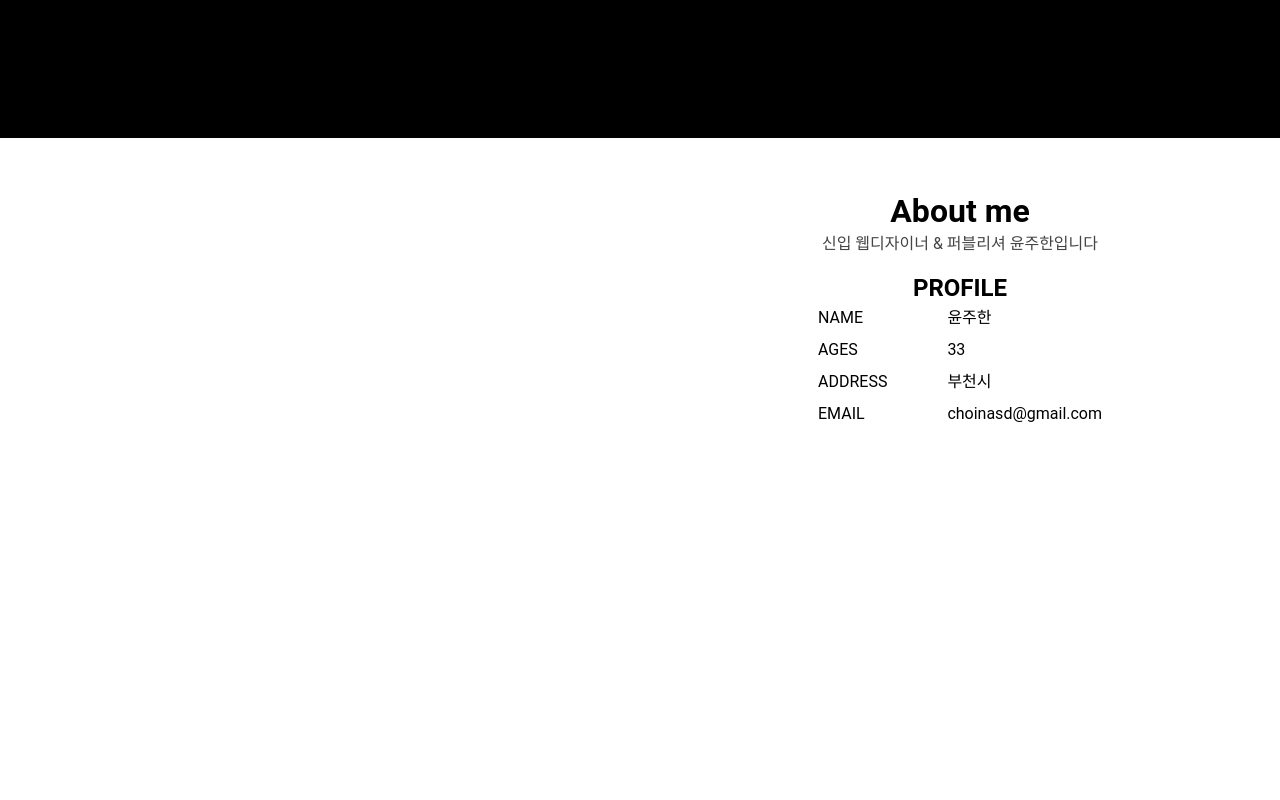
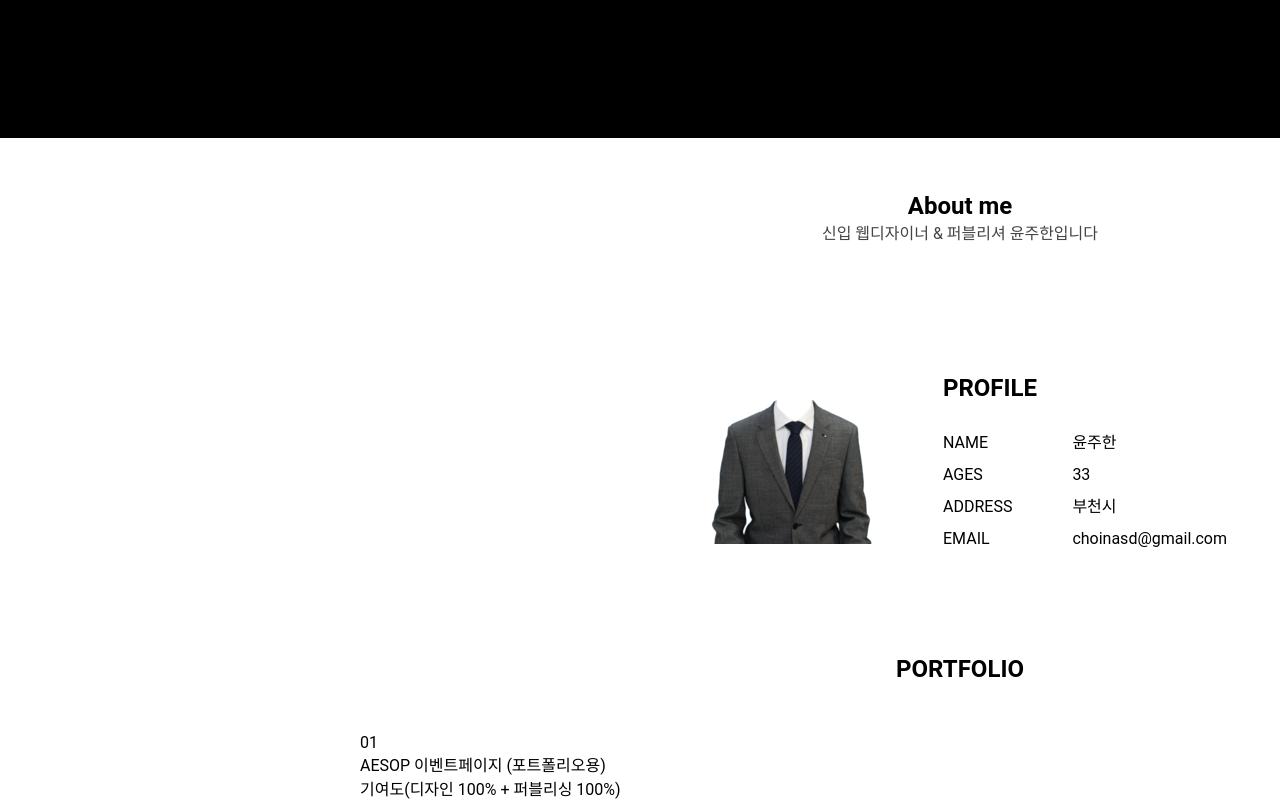
Before and after one commit to YoonJH90/Portfolio-data, a plain HTML site: page Renewal/_portfolio/index.html in a window 1280 px wide. Shown: the part 812-1612 px from the top of the page. Before the commit the page ends 1242 px from the top, so only its background shows below. Drawn offline with Linux system fonts and the light colour scheme.

Commit message:
school pm: 05:51

```diff
--- a/Renewal/_portfolio/assets/css/style.css
+++ b/Renewal/_portfolio/assets/css/style.css
@@ -59,12 +59,28 @@ h1,div,span,p {font-family: 'Roboto','NotoSans';}
     padding-top: 50px;
 }
 
-.about .inner span {
+.about .inner .tit-txt span {
     color: #444;
 }
 
+.about .inner .left .photo img {
+    display: block;
+}
+
+.about .inner .flex-box {
+    display: flex;
+    justify-content: center;
+}
+
+.about .inner .flex-box .right {
+    padding-top: 130px;
+    padding-left: 50px;
+
+}
+
 .content-box .box h2 {
-    padding-top: 20px;
+    text-align: left;
+    padding-bottom: 25px;
 }
 
 .content-box .box .txt-list{
@@ -84,3 +100,21 @@ h1,div,span,p {font-family: 'Roboto','NotoSans';}
 .content-box .box .txt-list ul li {
     line-height: 2;
 }
+
+.portfolio {
+
+}
+
+.portfolio .inner {
+    width: 1200px;
+    margin: 0 auto;
+}
+
+.portfolio .inner .tit-txt {
+    text-align: center;
+    padding-top: 100px;
+}
+
+.portfolio .inner .container {
+    padding-top: 50px;
+}
--- a/Renewal/_portfolio/index.html
+++ b/Renewal/_portfolio/index.html
@@ -23,21 +23,28 @@
             <div class="inner">
                 <ul class="gnb">
                     <li class="dep1"><a href="#home">Home</a></li>
-                    <li class="dep1"><a href="#">About</a></li>
+                    <li class="dep1"><a href="#about">About</a></li>
                     <li class="dep1"><a href="#">Portfolio</a></li>
                     <li class="dep1"><a href="#">Contact</a></li>
                 </ul>
             </div>
         </header>
-        <div id="home" class="section banner">
+        <section id="home" class="banner">
             <img src="./assets/images/main.gif" alt="main">
-        </div>
-        <div class="section about">
+        </section>
+        <section id="about" class="about">
             <div class="inner">
-                <div class="txt">
+                <div class="tit-txt">
                     <h1>About me</h1>
                     <span>신입 웹디자이너 & 퍼블리셔 윤주한입니다</span>
                 </div>
+                <div class="flex-box">
+                    <div class="left">
+                        <div class="photo">
+                            <img src="./assets/images/photo.png" alt="xx">
+                        </div>
+                    </div>
+                    <div class="right">
                         <div class="content-box">
                             <div class="box">
                                 <h2>PROFILE</h2>
@@ -60,5 +67,24 @@
                     </div>
                 </div>
             </div>
+        </section>
+        <section class="portfolio">
+            <div class="inner">
+                <div class="tit-txt">
+                    <h2>PORTFOLIO</h1>
+                </div>
+                <div class="container">
+                    <ul class="left">
+                        <li>01</li>
+                        <li>AESOP 이벤트페이지 (포트폴리오용)</li>
+                        <li>기여도(디자인 100% + 퍼블리싱 100%)</li>
+                    </ul>
+                </div>
+            </div>
+
+        </section>
+
+
+    </div>
 </body>
 </html>
```
Also changed, not shown: Renewal/_portfolio/assets/images/photo.png (added). Lines whose indentation alone changed are shown as unchanged.
